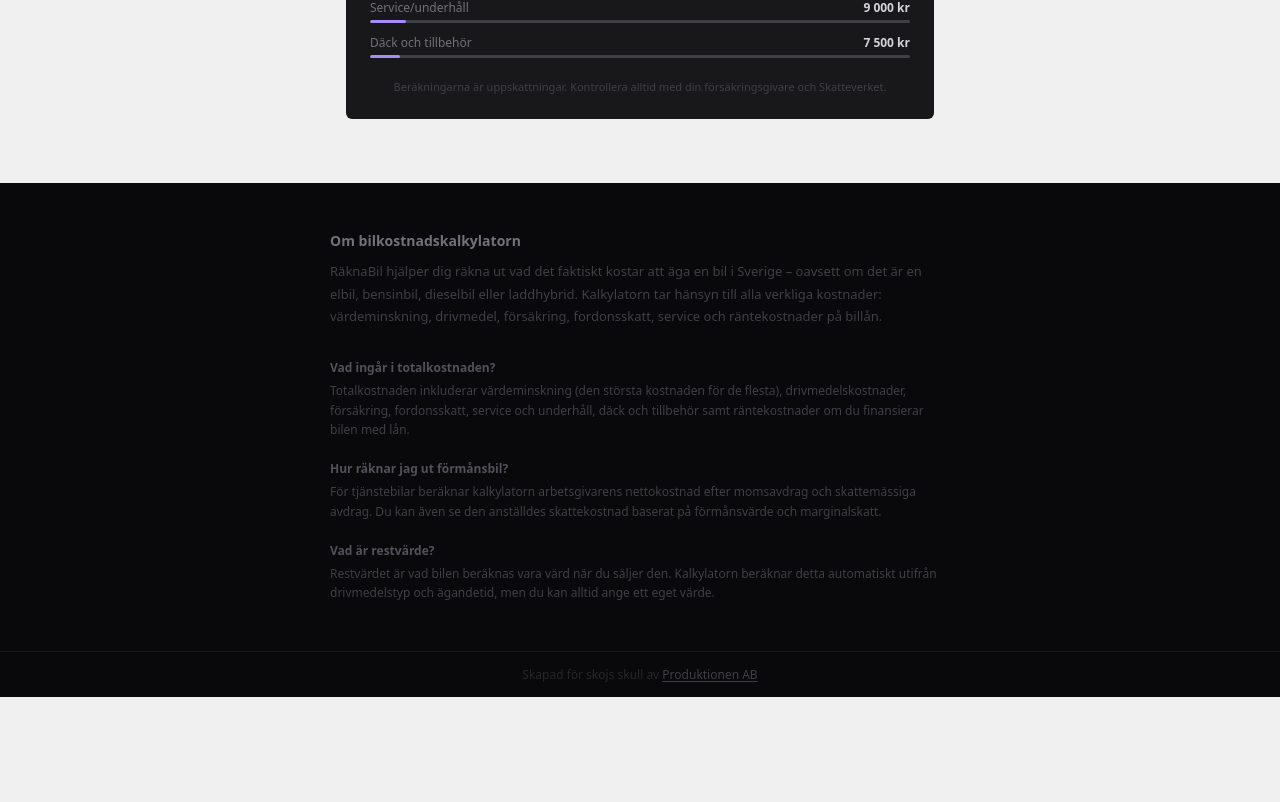
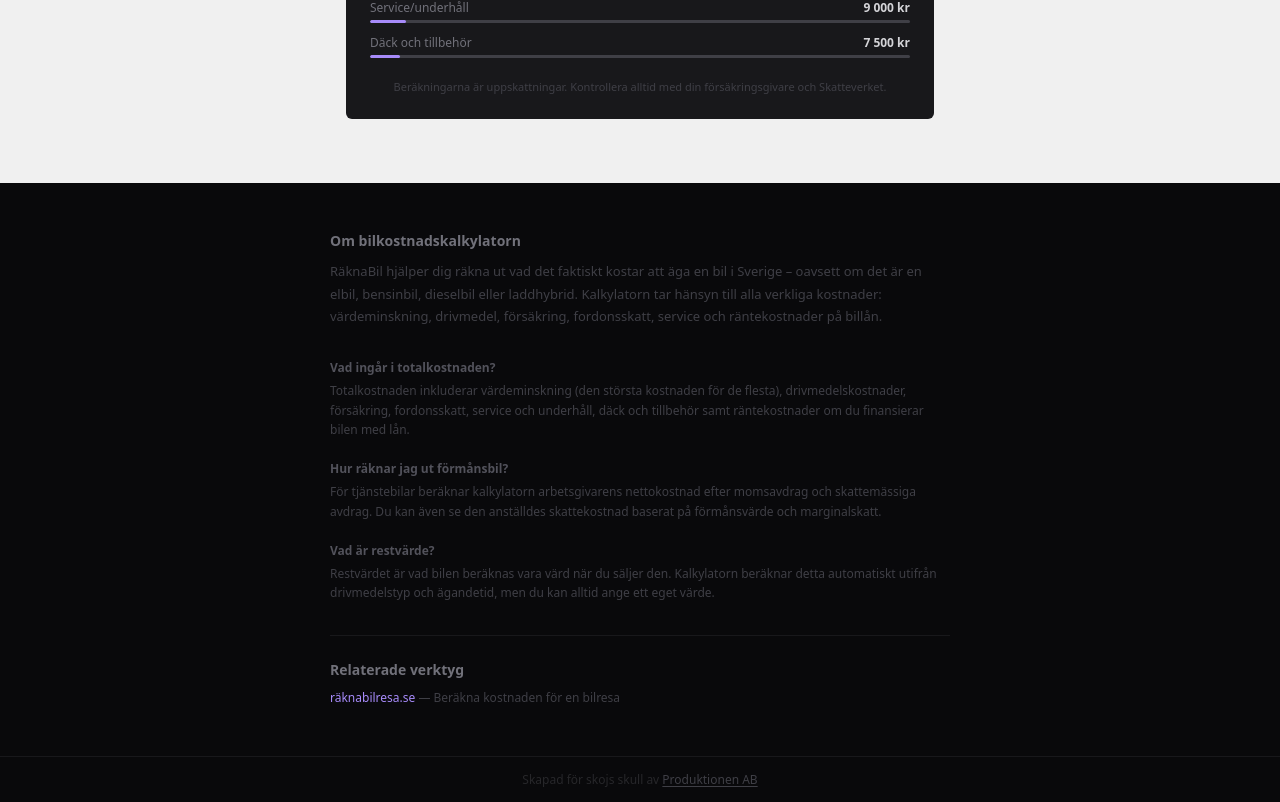
Before and after one commit to LuckyLBP/rakna-bil, a React (Vite) app: page / in a window 1280 px wide. Shown: the part 1645-2447 px from the top of the page. Before the commit the page ends 2342 px from the top, so only its background shows below. Built offline with nearby package versions, Linux system fonts and the light colour scheme.

Commit message:
related links

```diff
--- a/src/App.css
+++ b/src/App.css
@@ -527,6 +527,41 @@ body {
 
 .faq-item p { font-size: 12px; line-height: 1.65; color: #3f3f46; }
 
+/* ─── Related projects ───────────────────────────────────── */
+.related-projects {
+  margin-top: 32px;
+  padding-top: 24px;
+  border-top: 1px solid #18181b;
+}
+
+.related-projects h2 {
+  font-size: 14px;
+  font-weight: 600;
+  color: #71717a;
+  margin-bottom: 10px;
+}
+
+.related-list {
+  list-style: none;
+  display: flex;
+  flex-direction: column;
+  gap: 6px;
+}
+
+.related-list li {
+  font-size: 12px;
+  color: #3f3f46;
+  line-height: 1.55;
+}
+
+.related-list a {
+  color: #a78bfa;
+  text-decoration: none;
+  font-weight: 500;
+}
+
+.related-list a:hover { color: #7339E6; text-decoration: underline; text-underline-offset: 2px; }
+
 /* ─── Made by ────────────────────────────────────────────── */
 .made-by {
   text-align: center;
--- a/src/App.jsx
+++ b/src/App.jsx
@@ -430,6 +430,13 @@ export default function App() {
               <p>Restvärdet är vad bilen beräknas vara värd när du säljer den. Kalkylatorn beräknar detta automatiskt utifrån drivmedelstyp och ägandetid, men du kan alltid ange ett eget värde.</p>
             </div>
           </div>
+
+          <div className="related-projects">
+            <h2>Relaterade verktyg</h2>
+            <ul className="related-list">
+              <li><a href="https://raknabilresa.se" target="_blank" rel="noopener noreferrer">räknabilresa.se</a> — Beräkna kostnaden för en bilresa</li>
+            </ul>
+          </div>
         </div>
       </footer>
 
```
